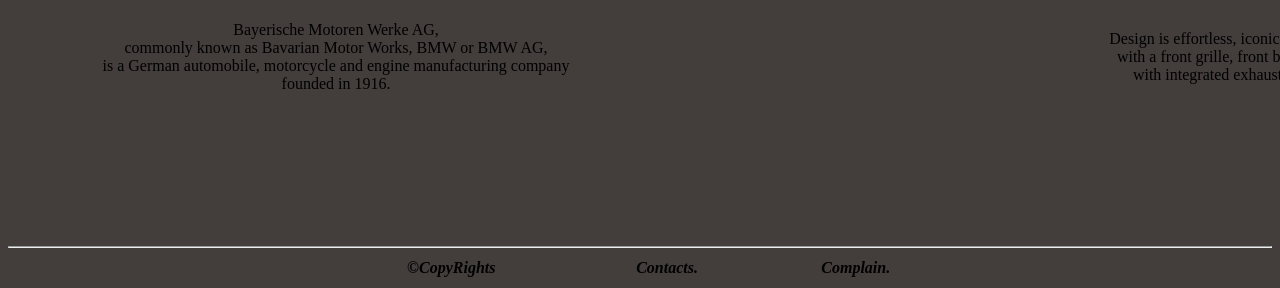
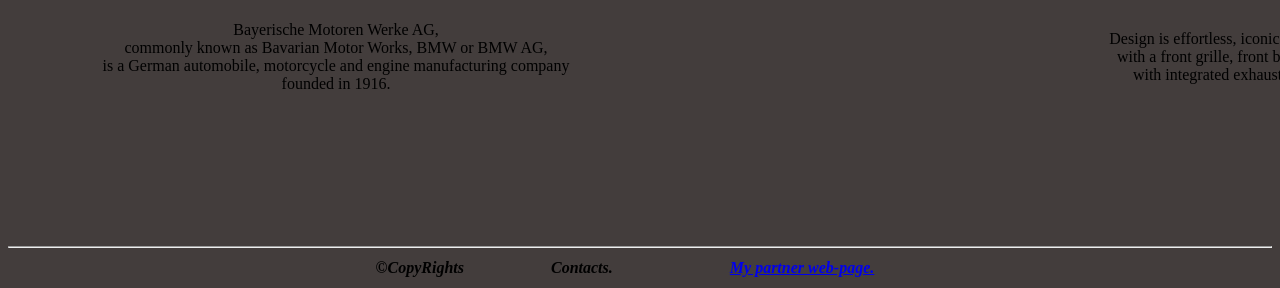
Before and after one commit to Miral-Alabdullah/Car, a plain HTML site: page index.html in a window 1280 px wide. Shown: the part 562-850 px from the top of the page. Drawn offline with Linux system fonts and the light colour scheme.

Commit message:
Adding the URL of my partner

```diff
--- a/index.html
+++ b/index.html
@@ -46,11 +46,9 @@
                 <tr>
                   <th>&copy;<i>CopyRights</i></th>
                   <th><i>Contacts.</i></th>
-                  <th><i>Complain.</i></th>
+                  <th><a href="https://osamaalali.github.io/car/index.html"><i>My partner web-page.</i></a></th>
                 </tr>
               </table>
-
-
         </footer>
     </body>
 
```
